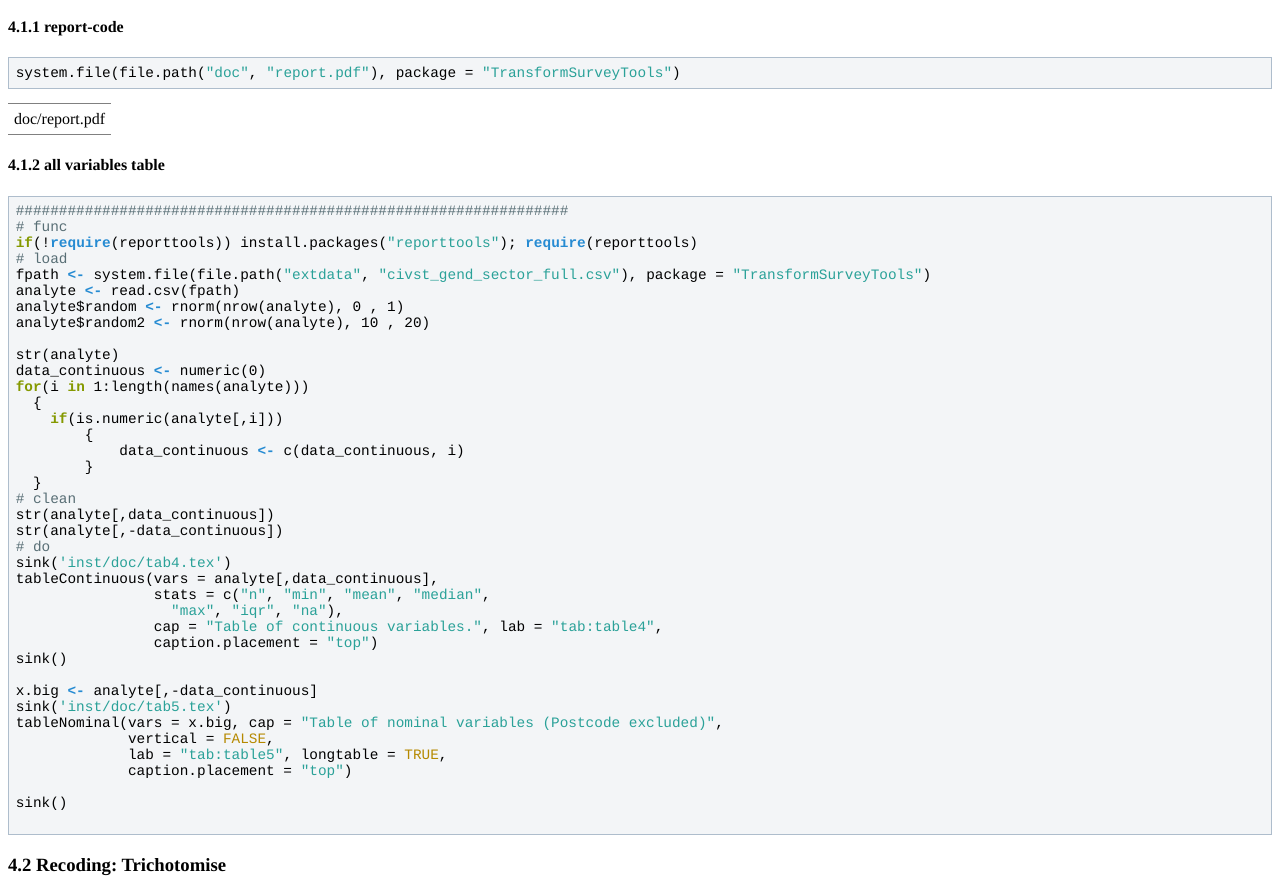
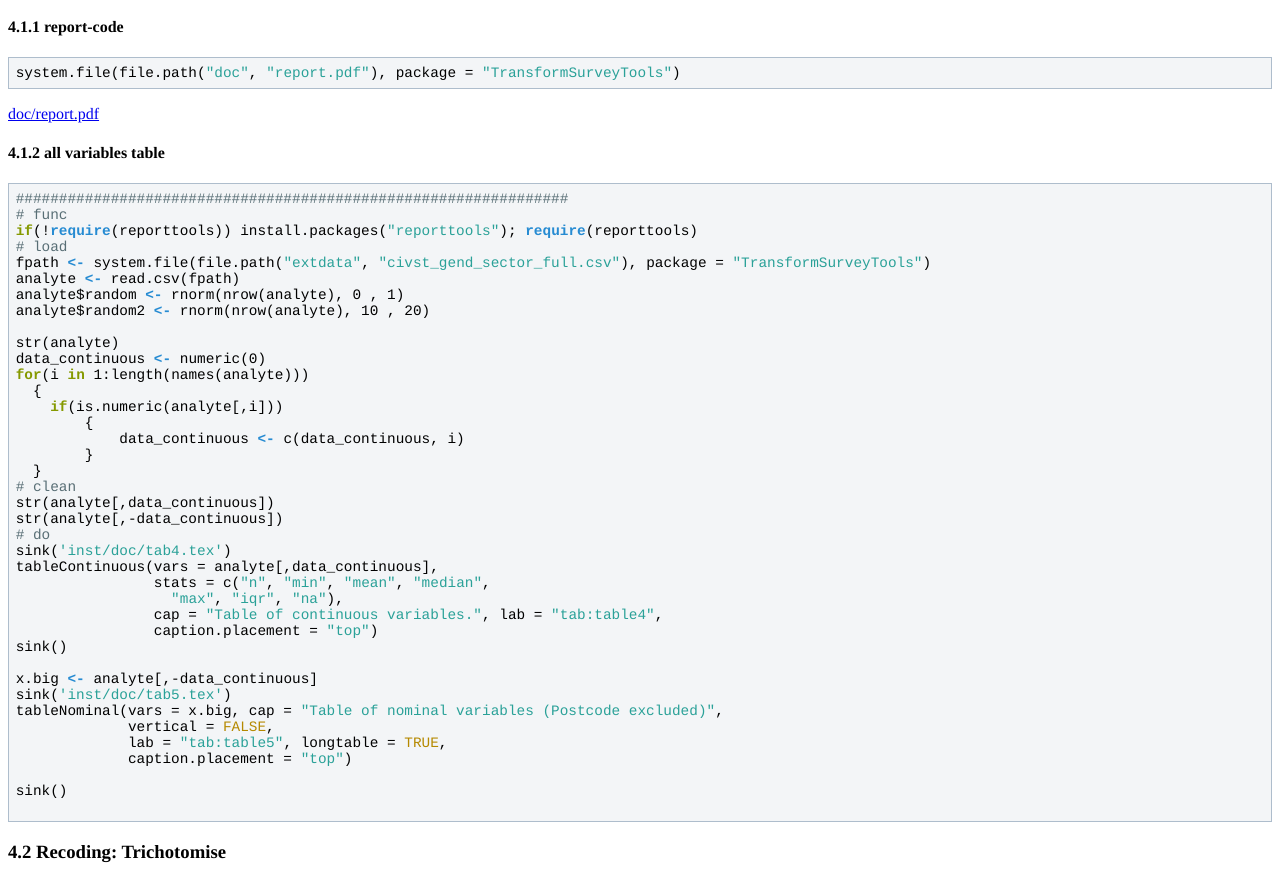
Before and after one commit to ivanhanigan/TransformSurveyTools, a plain HTML site: page index.html in a window 1280 px wide. Shown: the part 1618-2497 px from the top of the page. Drawn offline with Linux system fonts and the light colour scheme.

Commit message:
add report with link

```diff
--- a/index.html
+++ b/index.html
@@ -7,7 +7,7 @@
 <meta http-equiv="Content-Type" content="text/html;charset=iso-8859-1"/>
 <meta name="title" content="Transformations Survey Tools "/>
 <meta name="generator" content="Org-mode"/>
-<meta name="generated" content="2013-09-27T21:33+1000"/>
+<meta name="generated" content="2013-09-27T21:40+1000"/>
 <meta name="author" content="Ivan Hanigan"/>
 <meta name="description" content=""/>
 <meta name="keywords" content=""/>
@@ -302,13 +302,9 @@ variable_labels <span style="color: #268bd2; font-weight: bold;">&lt;-</span> at
 <pre class="src src-R">system.file(file.path(<span style="color: #2aa198;">"doc"</span>, <span style="color: #2aa198;">"report.pdf"</span>), package = <span style="color: #2aa198;">"TransformSurveyTools"</span>)
 </pre>
 
-<table border="2" cellspacing="0" cellpadding="6" rules="groups" frame="hsides">
-<colgroup><col class="left" />
-</colgroup>
-<tbody>
-<tr><td class="left">doc/report.pdf</td></tr>
-</tbody>
-</table>
+<p>
+<a href="http://ivanhanigan.github.io/TransformSurveyTools/inst/doc/report.pdf">doc/report.pdf</a>
+</p>
 
 </div>
 
```
Also changed, not shown: 3 other files.
